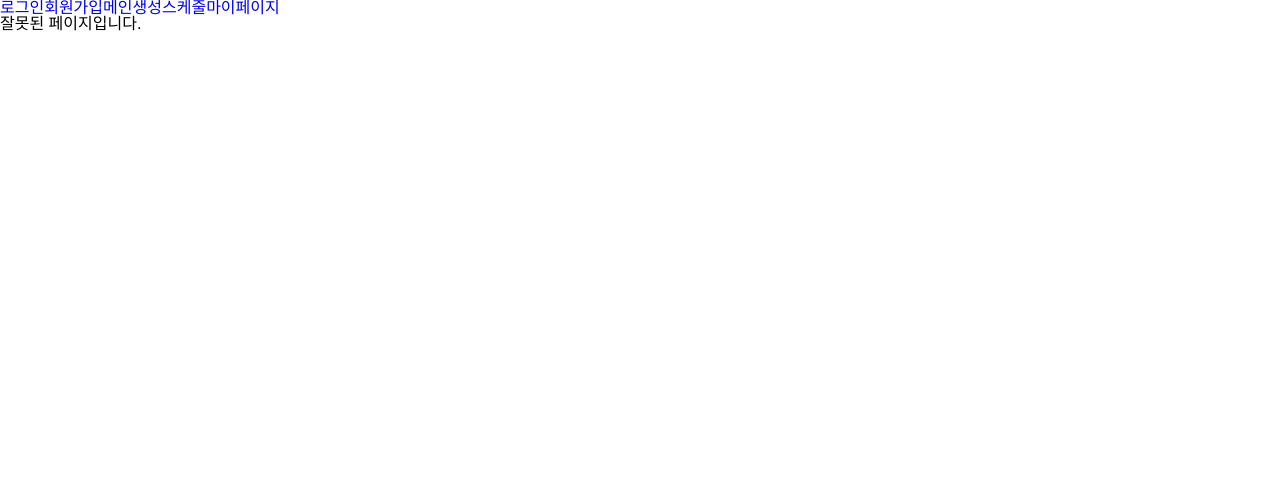
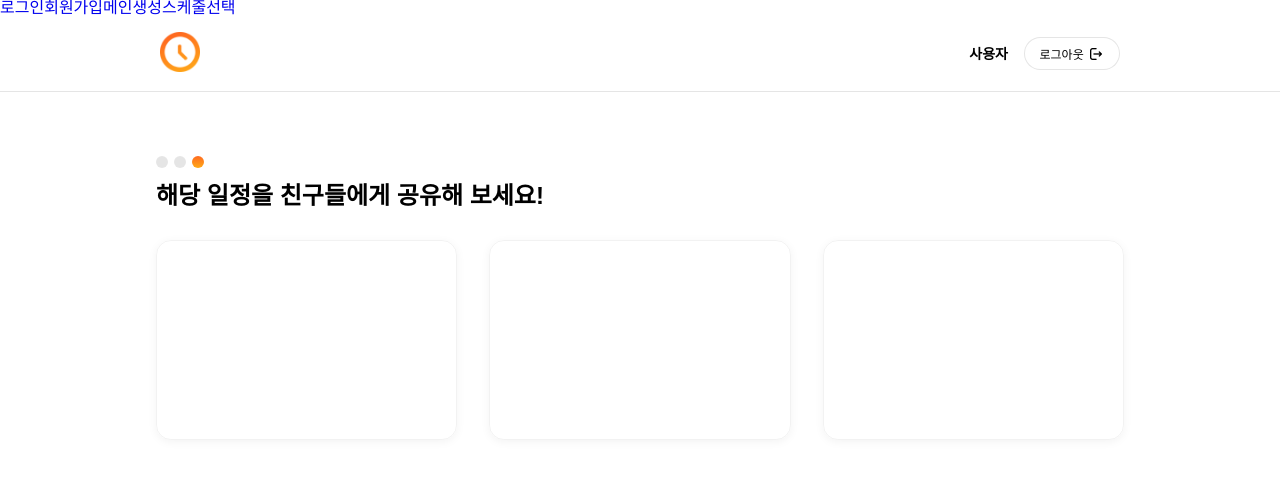
Before and after one commit to moimoimoimoim/frontend, a React (Vite) app: page /selelct in a window 1280 px wide. Shown: the top 478 px of the page. Built offline with nearby package versions, Linux system fonts and the light colour scheme; a web font is replaced by a local one.

Commit message:
일정 선택 페이지 생성

```diff
--- a/src/App.jsx
+++ b/src/App.jsx
@@ -10,7 +10,7 @@ import SignUpPage from "./pages/SignUpPage";
 import MainPage from "./pages/MainPage";
 import CreatePage from "./pages/CreatePage";
 import SchedulePage from "./pages/SchedulePage";
-import MyPage from "./pages/MyPage";
+import SelectPage from "./pages/SelectPage";
 import NotFound from "./pages/NotFound";
 
 //메인페이지 Sidebar route
@@ -30,7 +30,7 @@ function App() {
         <Link to="/main">메인</Link>
         <Link to="/create">생성</Link>
         <Link to="/schedule">스케줄</Link>
-        <Link to="/mypage">마이페이지</Link>
+        <Link to="/selelct">선택</Link>
       </nav>
 
       <Routes>
@@ -40,14 +40,16 @@ function App() {
           <Route path="/main" element={<MainPage />} />
           <Route path="/create" element={<CreatePage />} />
           <Route path="/schedule" element={<SchedulePage />} />
-          <Route path="/mypage" element={<MyPage />} />
+          <Route path="/selelct" element={<SelectPage />} />
+          {/* 얘도 지울 것 */}
+          {/* <Route path="/join/:moimId" element={<JoinPage />} /> */}
 
+          {/* ✅ JoinPage 추가 */}
           {/* 메인페이지에서 사이드바를 통한 라우트 */}
           <Route path="/main/all-meetings" element={<AllMeetings />} />
           <Route path="/main/ongoing-meetings" element={<OngoingMeetings />} />
           <Route path="/main/closed-meetings" element={<ClosedMeetings />} />
           <Route path="/main/group/:groupId" element={<Group />} />
-
           {/* 생성 페이지 ➡️ 스케줄 페이지 */}
           <Route path="/create/schedule" element={<SchedulePage />}></Route>
         </Route>
--- /dev/null
+++ b/src/components/SelectMoim/SelectMoim.css
@@ -0,0 +1,14 @@
+.moim-section {
+  margin-top: 1rem;
+  display: flex;
+  width: 100%;
+  height: 200px;
+}
+
+.moim-section > .moim-list {
+  flex: 1;
+  margin: 0 1rem;
+  border-radius: 15px;
+  border: 1px solid var(--black05);
+  box-shadow: 0 2px 10px var(--black05);
+}
--- /dev/null
+++ b/src/components/SelectMoim/SelectMoim.jsx
@@ -0,0 +1,12 @@
+import "./SelectMoim.css";
+const SelectMoim = () => {
+  return (
+    <section className="moim-section">
+      <div className="moim-list"></div>
+      <div className="moim-list"></div>
+      <div className="moim-list"></div>
+    </section>
+  );
+};
+
+export default SelectMoim;
--- a/src/components/StepIndicator.css
+++ b/src/components/StepIndicator.css
@@ -1,6 +1,6 @@
 .step-container {
   display: flex;
-  width: 70%;
+  width: 1000px;
   flex-direction: column;
   padding-left: 1rem;
   /* text-align: center; */
--- a/src/pages/MyPage.jsx
+++ /dev/null
@@ -1,10 +0,0 @@
-const MyPage = () => {
-  return (
-    <div>
-      <h1>메인 페이지</h1>
-      <button>로그인</button>
-    </div>
-  );
-};
-
-export default MyPage;
--- /dev/null
+++ b/src/pages/SelectPage.jsx
@@ -0,0 +1,19 @@
+import { useState } from "react";
+import StepIndicator from "../components/StepIndicator";
+import SelectMoim from "../components/SelectMoim/SelectMoim";
+
+const SelectPage = () => {
+  const [currentStep] = useState(2);
+  return (
+    <div>
+      <StepIndicator
+        title="해당 일정을 친구들에게 공유해 보세요!"
+        steps={[1, 2, 3]}
+        currentStep={currentStep}
+      />
+      <SelectMoim />
+    </div>
+  );
+};
+
+export default SelectPage;
```
Also changed, not shown: src/pages/JoinPage.jsx (added, +57 -0 lines).
